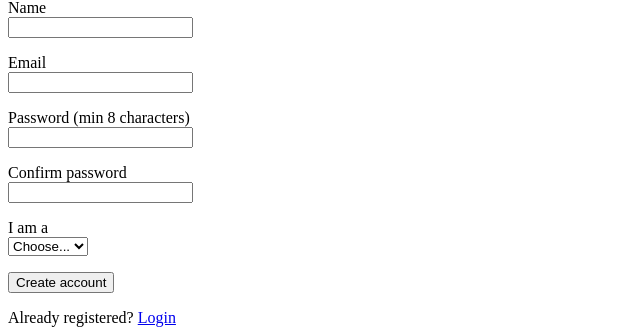
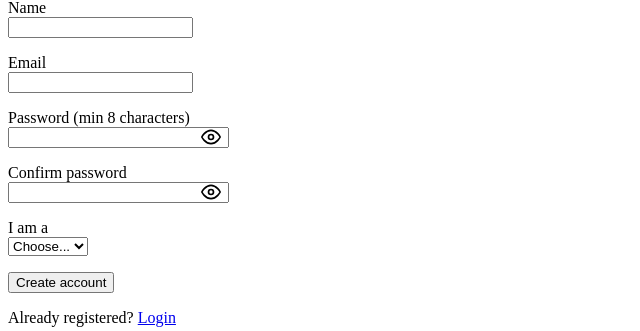
Before and after one commit to ashfaq01ans/ExamBit, a Flask app: page /register in a window 1280 px wide. Shown: the part 117-448 px from the top of the page, without its empty margins (0-640 px from the left). Run offline with Flask 3, Linux system fonts and the light colour scheme.

Commit message:
Add show/hide password toggle

```diff
--- /dev/null
+++ b/app/static/css/style.css
@@ -0,0 +1,36 @@
+/* Password field with show/hide icon. Full page styling comes later. */
+.pw-field {
+  position: relative;
+  display: inline-block;
+}
+
+.pw-field input {
+  padding-right: 2.4rem;
+}
+
+.pw-toggle {
+  position: absolute;
+  right: 0.5rem;
+  top: 50%;
+  transform: translateY(-50%);
+  background: none;
+  border: 0;
+  padding: 0;
+  cursor: pointer;
+  line-height: 0;
+  color: inherit;
+}
+
+.pw-toggle svg {
+  width: 20px;
+  height: 20px;
+  fill: none;
+  stroke: currentColor;
+  stroke-width: 2;
+  stroke-linecap: round;
+  stroke-linejoin: round;
+}
+
+.pw-toggle .eye-off { display: none; }
+.pw-toggle.is-visible .eye { display: none; }
+.pw-toggle.is-visible .eye-off { display: inline; }
--- /dev/null
+++ b/app/static/js/password-toggle.js
@@ -0,0 +1,10 @@
+// Show/hide password. Each toggle button names its input in data-target.
+document.querySelectorAll(".pw-toggle").forEach(function (button) {
+  button.addEventListener("click", function () {
+    var input = document.getElementById(button.dataset.target);
+    var show = input.type === "password";
+    input.type = show ? "text" : "password";
+    button.classList.toggle("is-visible", show);
+    button.setAttribute("aria-label", show ? "Hide password" : "Show password");
+  });
+});
--- a/app/templates/auth/register.html
+++ b/app/templates/auth/register.html
@@ -3,16 +3,42 @@
 {% block content %}
 <h1>Register</h1>
 <form method="post">
-  <p><label>Name<br><input type="text" name="name" value="{{ name }}" required></label></p>
-  <p><label>Email<br><input type="email" name="email" value="{{ email }}" required></label></p>
-  <p><label>Password (min 8 characters)<br><input type="password" name="password" required></label></p>
-  <p><label>Confirm password<br><input type="password" name="confirm" required></label></p>
-  <p><label>I am a<br>
-    <select name="role" required>
+  <p>
+    <label for="name">Name</label><br>
+    <input type="text" id="name" name="name" value="{{ name }}" required>
+  </p>
+  <p>
+    <label for="email">Email</label><br>
+    <input type="email" id="email" name="email" value="{{ email }}" required>
+  </p>
+  <p>
+    <label for="password">Password (min 8 characters)</label><br>
+    <span class="pw-field">
+      <input type="password" id="password" name="password" required>
+      <button type="button" class="pw-toggle" data-target="password" aria-label="Show password">
+        <svg class="eye" viewBox="0 0 24 24" aria-hidden="true"><path d="M1 12s4-8 11-8 11 8 11 8-4 8-11 8-11-8-11-8z"/><circle cx="12" cy="12" r="3"/></svg>
+        <svg class="eye-off" viewBox="0 0 24 24" aria-hidden="true"><path d="M17.94 17.94A10.07 10.07 0 0 1 12 20c-7 0-11-8-11-8a18.45 18.45 0 0 1 5.06-5.94M9.9 4.24A9.12 9.12 0 0 1 12 4c7 0 11 8 11 8a18.5 18.5 0 0 1-2.16 3.19m-6.72-1.07a3 3 0 1 1-4.24-4.24"/><line x1="1" y1="1" x2="23" y2="23"/></svg>
+      </button>
+    </span>
+  </p>
+  <p>
+    <label for="confirm">Confirm password</label><br>
+    <span class="pw-field">
+      <input type="password" id="confirm" name="confirm" required>
+      <button type="button" class="pw-toggle" data-target="confirm" aria-label="Show password">
+        <svg class="eye" viewBox="0 0 24 24" aria-hidden="true"><path d="M1 12s4-8 11-8 11 8 11 8-4 8-11 8-11-8-11-8z"/><circle cx="12" cy="12" r="3"/></svg>
+        <svg class="eye-off" viewBox="0 0 24 24" aria-hidden="true"><path d="M17.94 17.94A10.07 10.07 0 0 1 12 20c-7 0-11-8-11-8a18.45 18.45 0 0 1 5.06-5.94M9.9 4.24A9.12 9.12 0 0 1 12 4c7 0 11 8 11 8a18.5 18.5 0 0 1-2.16 3.19m-6.72-1.07a3 3 0 1 1-4.24-4.24"/><line x1="1" y1="1" x2="23" y2="23"/></svg>
+      </button>
+    </span>
+  </p>
+  <p>
+    <label for="role">I am a</label><br>
+    <select id="role" name="role" required>
       <option value="">Choose...</option>
       <option value="student" {% if role == 'student' %}selected{% endif %}>Student</option>
       <option value="teacher" {% if role == 'teacher' %}selected{% endif %}>Teacher</option>
-    </select></label></p>
+    </select>
+  </p>
   <p><button type="submit">Create account</button></p>
 </form>
 <p>Already registered? <a href="{{ url_for('auth.login') }}">Login</a></p>
--- a/app/templates/base.html
+++ b/app/templates/base.html
@@ -4,6 +4,8 @@
   <meta charset="utf-8">
   <meta name="viewport" content="width=device-width, initial-scale=1">
   <title>{% block title %}ExamBit{% endblock %}</title>
+  <link rel="stylesheet" href="{{ url_for('static', filename='css/style.css') }}">
+  <script src="{{ url_for('static', filename='js/password-toggle.js') }}" defer></script>
 </head>
 <body>
   <nav>
```
Also changed, not shown: app/templates/auth/login.html (+14 -2 lines).
